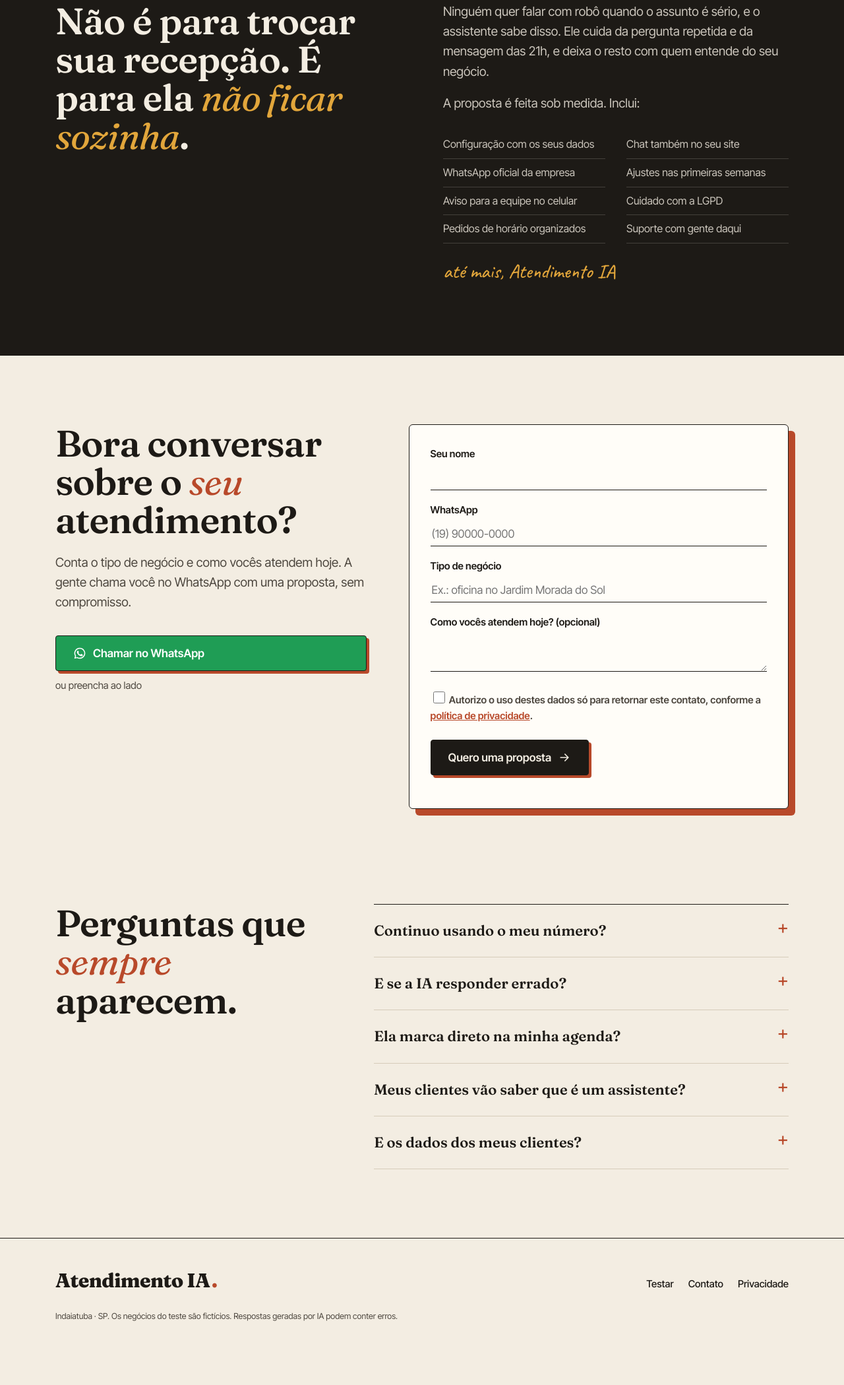
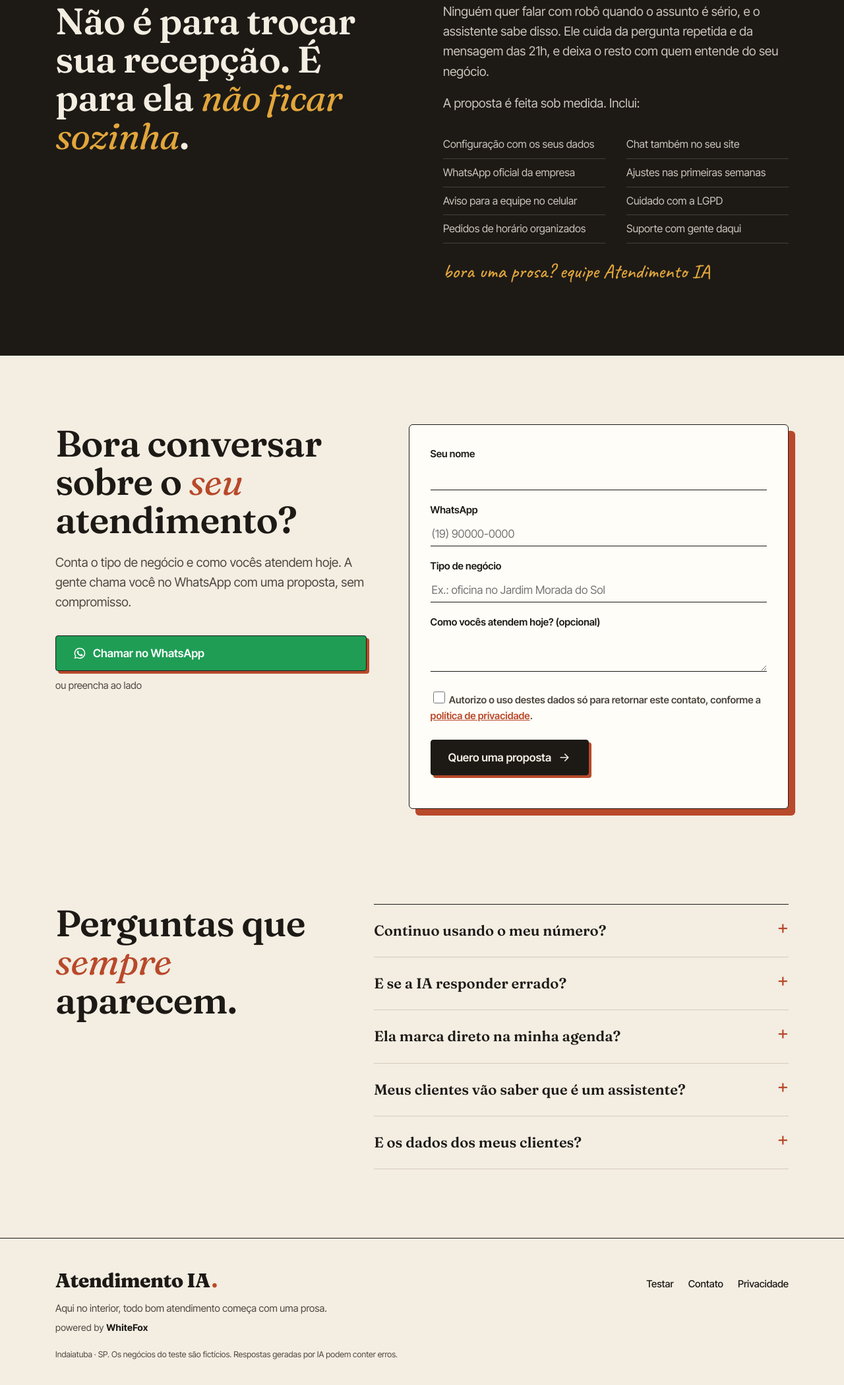
Before and after one commit to matheusmartinsidt/atendimento-ia-site, a plain HTML site: page index.html in a window 1280 px wide. Shown: the part 5109-7208 px from the top of the page at 66% size. Before the commit the page ends 7160 px from the top, so only its background shows below. Drawn offline with Linux system fonts and the light colour scheme.

Commit message:
Marca Prosa, powered by WhiteFox

```diff
--- a/index.html
+++ b/index.html
@@ -3,7 +3,7 @@
 <head>
 <meta charset="utf-8">
 <meta name="viewport" content="width=device-width, initial-scale=1">
-<title>Atendimento IA | O WhatsApp do seu negócio respondendo depois das 18h</title>
+<title>Prosa | O WhatsApp do seu negócio respondendo depois das 18h</title>
 <meta name="description" content="Assistente para o WhatsApp de clínicas, oficinas, imobiliárias e salões de Indaiatuba e região. Responde na hora, anota pedidos de horário e chama sua equipe quando precisa.">
 <meta name="theme-color" content="#f3ede2">
 <link rel="preconnect" href="https://fonts.googleapis.com">
@@ -200,7 +200,11 @@
   footer .marca { font-size: 30px; }
   footer nav { gap: 22px; font-size: 15px; }
   footer small { color: var(--tinta-2); width: 100%; }
-
+  .assinatura-marca { display: grid; gap: 6px; }
+  .origem { color: var(--tinta-2); font-size: 15px; max-width: 30em; }
+  .powered { font-size: 14px; color: var(--tinta-2); text-decoration: none; letter-spacing: .02em; }
+  .powered b { color: var(--tinta); font-weight: 700; }
+  .powered:hover b { color: var(--terra); }
   .wa-float { position: fixed; right: 18px; bottom: 18px; z-index: 30; width: 58px; height: 58px; border-radius: 50%; background: var(--wa); color: #fff; display: grid; place-items: center; border: 1.5px solid var(--tinta); box-shadow: 3px 3px 0 var(--tinta); }
   .wa-float svg { width: 30px; height: 30px; }
   .wa-float[hidden] { display: none; }
@@ -253,7 +257,7 @@
 
 <header>
   <div class="wrap">
-    <a href="#" class="marca"><span data-marca>Atendimento IA</span><i>.</i></a>
+    <a href="#" class="marca"><span data-marca>Prosa</span><i>.</i></a>
     <nav aria-label="Menu principal">
       <a href="#dia">O problema</a>
       <a href="#demo">Testar</a>
@@ -397,7 +401,7 @@
           <li>Cuidado com a LGPD</li>
           <li>Suporte com gente daqui</li>
         </ul>
-        <p class="assina">até mais, <span data-marca>Atendimento IA</span></p>
+        <p class="assina">bora uma prosa? equipe <span data-marca>Prosa</span></p>
       </div>
     </div>
   </section>
@@ -440,7 +444,11 @@
 
 <footer>
   <div class="wrap">
-    <a href="#" class="marca"><span data-marca>Atendimento IA</span><i>.</i></a>
+    <div class="assinatura-marca">
+      <a href="#" class="marca"><span data-marca>Prosa</span><i>.</i></a>
+      <p class="origem">Aqui no interior, todo bom atendimento começa com uma prosa.</p>
+      <a class="powered" href="https://whitefox.com.br" target="_blank" rel="noopener">powered by <b>WhiteFox</b></a>
+    </div>
     <nav aria-label="Rodapé"><a href="#demo">Testar</a><a href="#contato">Contato</a><a href="privacidade.html">Privacidade</a></nav>
     <small>Indaiatuba · SP. Os negócios do teste são fictícios. Respostas geradas por IA podem conter erros.</small>
   </div>
@@ -459,7 +467,7 @@ if (CONF.marca) document.querySelectorAll("[data-marca]").forEach((el) => { el.t
 // Com WhatsApp configurado, os links marcados abrem a conversa; sem ele, levam ao formulário
 if (CONF.whatsappContato) {
   const numero = String(CONF.whatsappContato).replace(/\D/g, "");
-  const link = "https://wa.me/" + numero + "?text=" + encodeURIComponent("Oi! Vi o site e quero saber como o assistente funcionaria no meu negócio.");
+  const link = "https://wa.me/" + numero + "?text=" + encodeURIComponent("Oi! Vi o site do Prosa e quero saber como funcionaria no meu negócio.");
   document.querySelectorAll("[data-wa]").forEach((a) => { a.href = link; a.target = "_blank"; a.rel = "noopener"; });
   const f = document.getElementById("waFloat"); f.href = link; f.hidden = false;
   document.getElementById("viaWa").hidden = false;
```
